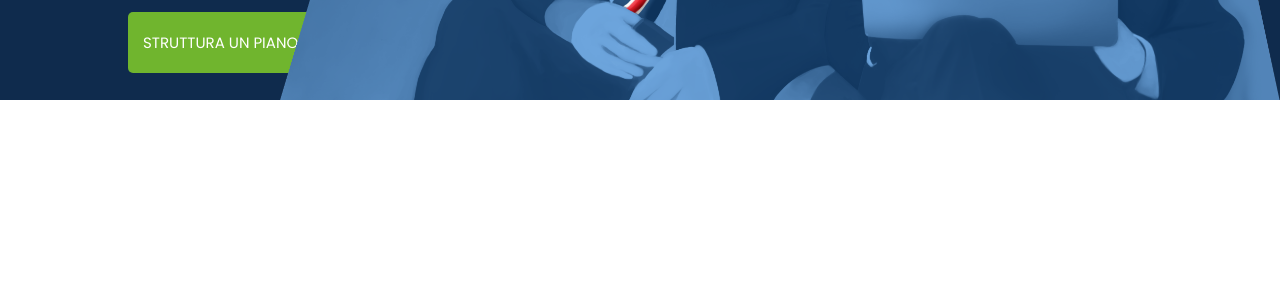
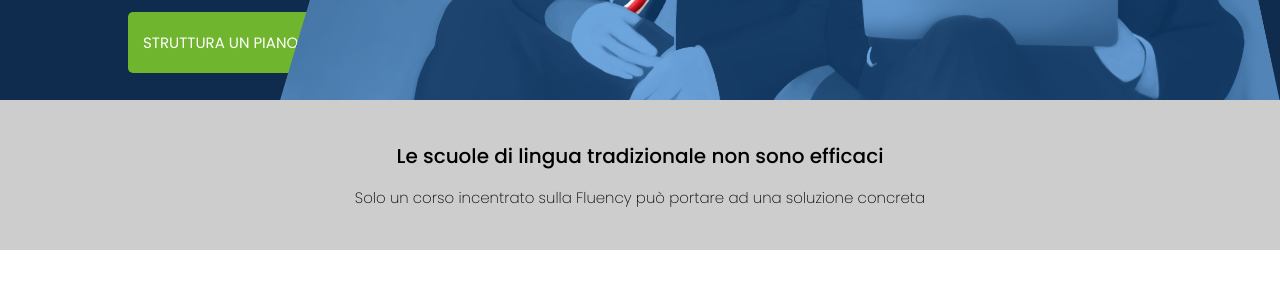
Before and after one commit to EdoPi/htmlcss-fluentify, a plain HTML site: page index.html in a window 1280 px wide. Shown: the part 400-688 px from the top of the page. Drawn offline with Linux system fonts and the light colour scheme.

Commit message:
Inserita barra grigia con descrizione

```diff
--- a/css/style.css
+++ b/css/style.css
@@ -105,3 +105,28 @@ h1{
   background-color: #70B52E;
   font-size: 15px;
 }
+
+.description-container{
+  width: 100%;
+  height: 150px;
+  background-color: #CDCDCD;
+  position:relative;
+  font-family: 'Poppins', sans-serif;
+
+}
+
+.description{
+  text-align: center;
+  position: absolute;
+  transform: translate(-50%, -50%);
+  top: 50%;
+  left: 50%;
+  font-size: 20px;
+  font-weight: 500;
+}
+
+.payoff-description{
+  padding-top: 15px;
+  font-size: 15px;
+  font-weight:200;
+}
--- a/index.html
+++ b/index.html
@@ -41,9 +41,7 @@
         </div>
         <div class="title">
           <h1>Scegli l'inglese studiato <br> per i professionisti</h1>
-          <span class="title-button">
-            STRUTTURA UN PIANO
-          </span>
+          <a class="title-button" href="#">STRUTTURA UN PIANO</a>
           <img src="img/header-bg.png" alt="">
         </div>
       </div>
@@ -53,6 +51,14 @@
 
 
     <main>
+      <div class="description-container">
+        <div class="description">
+          Le scuole di lingua tradizionale non sono efficaci
+          <div class="payoff-description">
+            Solo un corso incentrato sulla Fluency può portare ad una soluzione concreta
+          </div>
+        </div>
+      </div>
 
     </main>
 
```
